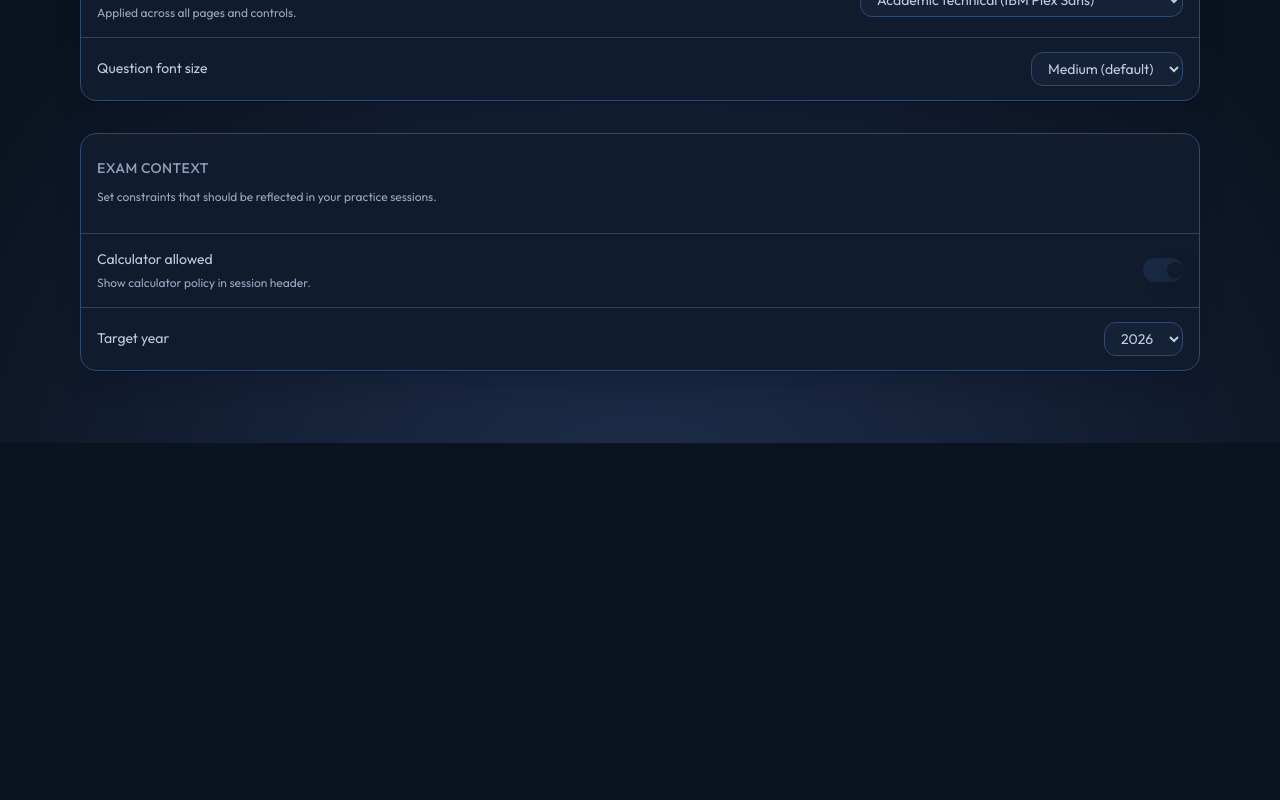
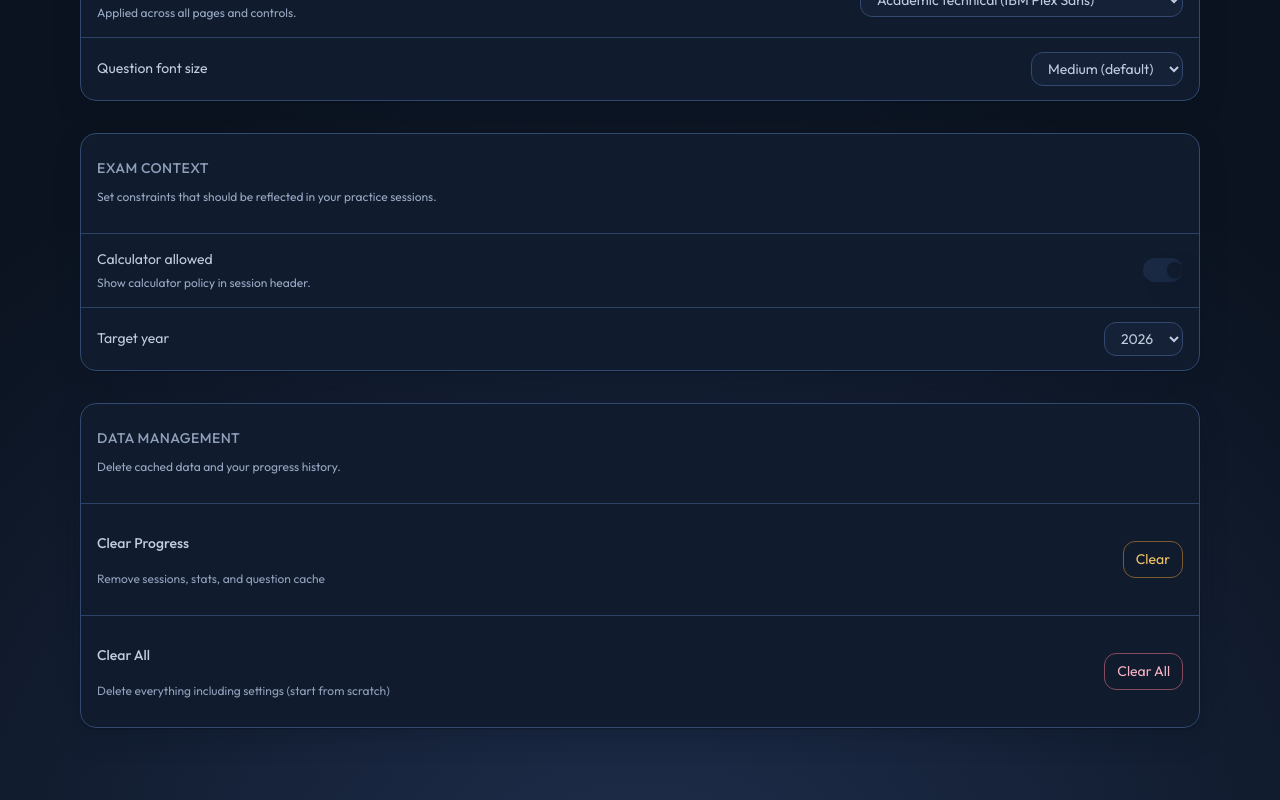
Before and after one commit to oJezler-git/esat-practice, a React (Vite) app in the folder esat-practice-website/: page /settings in a window 1280 px wide. Shown: the part 1050-1850 px from the top of the page. Before the commit the page ends 1493 px from the top, so only its background shows below. Built offline with nearby package versions, Linux system fonts and the light colour scheme; a web font is replaced by a local one.

Commit message:
Add data management section with Clear All (GitHub-style confirmation) and Clear Progress options

```diff
--- /dev/null
+++ b/esat-practice-website/src/components/DataManagementSection.tsx
@@ -0,0 +1,177 @@
+import { useState } from "react";
+import { clearAllData, clearProgressData, generateConfirmationPhrase } from "../lib/dataManagement";
+
+export function DataManagementSection() {
+  const [showClearAllModal, setShowClearAllModal] = useState(false);
+  const [confirmationPhrase, setConfirmationPhrase] = useState("");
+  const [userInput, setUserInput] = useState("");
+  const [isClearing, setIsClearing] = useState(false);
+  const [message, setMessage] = useState<{ type: "success" | "error"; text: string } | null>(null);
+
+  function openClearAllModal() {
+    const phrase = generateConfirmationPhrase();
+    setConfirmationPhrase(phrase);
+    setUserInput("");
+    setMessage(null);
+    setShowClearAllModal(true);
+  }
+
+  function closeClearAllModal() {
+    setShowClearAllModal(false);
+    setConfirmationPhrase("");
+    setUserInput("");
+    setMessage(null);
+  }
+
+  async function handleClearAll() {
+    if (userInput !== confirmationPhrase) {
+      setMessage({ type: "error", text: "Confirmation phrase does not match" });
+      return;
+    }
+
+    setIsClearing(true);
+    try {
+      await clearAllData();
+      setMessage({ type: "success", text: "All data cleared. Reloading..." });
+      setTimeout(() => {
+        window.location.reload();
+      }, 1500);
+    } catch (error) {
+      setMessage({ type: "error", text: `Error: ${error instanceof Error ? error.message : "Unknown error"}` });
+      setIsClearing(false);
+    }
+  }
+
+  async function handleClearProgress() {
+    if (!window.confirm("Clear progress data? Sessions, stats, and question cache will be removed.")) {
+      return;
+    }
+
+    setIsClearing(true);
+    try {
+      await clearProgressData();
+      setMessage({ type: "success", text: "Progress data cleared. Reloading..." });
+      setTimeout(() => {
+        window.location.reload();
+      }, 1500);
+    } catch (error) {
+      setMessage({
+        type: "error",
+        text: `Error: ${error instanceof Error ? error.message : "Unknown error"}`,
+      });
+      setIsClearing(false);
+    }
+  }
+
+  return (
+    <section className="mb-8 border border-gray-200 rounded-xl bg-white overflow-hidden shadow">
+      <div className="px-4 py-3.5 border-b border-gray-100">
+        <h2 className="text-sm font-medium text-gray-500 uppercase tracking-wide">Data Management</h2>
+        <p className="text-xs text-gray-400 mt-1">Delete cached data and your progress history.</p>
+      </div>
+
+      <div className="divide-y divide-gray-100">
+        {/* Clear Progress */}
+        <div className="flex items-center justify-between gap-4 px-4 py-3.5">
+          <div>
+            <p className="text-sm font-medium text-gray-700">Clear Progress</p>
+            <p className="text-xs text-gray-500 mt-1">Remove sessions, stats, and question cache</p>
+          </div>
+          <button
+            type="button"
+            onClick={() => {
+              void handleClearProgress();
+            }}
+            disabled={isClearing}
+            className="px-3 py-1.5 text-sm border border-amber-200 text-amber-700 rounded-lg hover:bg-amber-50 transition-colors disabled:opacity-50 disabled:cursor-not-allowed"
+          >
+            Clear
+          </button>
+        </div>
+
+        {/* Clear All */}
+        <div className="flex items-center justify-between gap-4 px-4 py-3.5">
+          <div>
+            <p className="text-sm font-medium text-gray-700">Clear All</p>
+            <p className="text-xs text-gray-500 mt-1">
+              Delete everything including settings (start from scratch)
+            </p>
+          </div>
+          <button
+            type="button"
+            onClick={() => {
+              openClearAllModal();
+            }}
+            disabled={isClearing}
+            className="px-3 py-1.5 text-sm border border-red-200 text-red-700 rounded-lg hover:bg-red-50 transition-colors disabled:opacity-50 disabled:cursor-not-allowed"
+          >
+            Clear All
+          </button>
+        </div>
+      </div>
+
+      {/* Clear All Confirmation Modal */}
+      {showClearAllModal && (
+        <div className="fixed inset-0 bg-black bg-opacity-50 flex items-center justify-center z-50 p-4">
+          <div className="bg-white rounded-xl shadow-lg max-w-md w-full">
+            <div className="px-6 py-4 border-b border-gray-200">
+              <h3 className="text-lg font-medium text-gray-900">Clear everything?</h3>
+              <p className="text-sm text-gray-500 mt-1">
+                This will delete all your data, including settings. This action cannot be undone.
+              </p>
+            </div>
+
+            <div className="px-6 py-4 space-y-4">
+              <p className="text-sm text-gray-700">
+                Type the following to confirm: <span className="font-mono font-semibold text-red-600">{confirmationPhrase}</span>
+              </p>
+              <input
+                type="text"
+                value={userInput}
+                onChange={(e) => {
+                  setUserInput(e.target.value);
+                  setMessage(null);
+                }}
+                placeholder="Type confirmation phrase..."
+                className="w-full px-3 py-2 border border-gray-300 rounded-lg text-sm focus:outline-none focus:border-red-400"
+              />
+
+              {message && (
+                <div
+                  className={`px-3 py-2 rounded-lg text-sm ${
+                    message.type === "success"
+                      ? "bg-green-50 text-green-700 border border-green-200"
+                      : "bg-red-50 text-red-700 border border-red-200"
+                  }`}
+                >
+                  {message.text}
+                </div>
+              )}
+            </div>
+
+            <div className="px-6 py-3 border-t border-gray-200 flex gap-2 justify-end">
+              <button
+                type="button"
+                onClick={closeClearAllModal}
+                disabled={isClearing}
+                className="px-4 py-2 text-sm border border-gray-200 rounded-lg text-gray-700 hover:bg-gray-50 transition-colors disabled:opacity-50"
+              >
+                Cancel
+              </button>
+              <button
+                type="button"
+                onClick={() => {
+                  void handleClearAll();
+                }}
+                disabled={userInput !== confirmationPhrase || isClearing}
+                className="px-4 py-2 text-sm bg-red-600 text-white rounded-lg hover:bg-red-700 transition-colors disabled:bg-red-300 disabled:cursor-not-allowed"
+              >
+                {isClearing ? "Clearing..." : "Clear All"}
+              </button>
+            </div>
+          </div>
+        </div>
+      )}
+    </section>
+  );
+}
--- /dev/null
+++ b/esat-practice-website/src/lib/dataManagement.ts
@@ -0,0 +1,94 @@
+/**
+ * Data management utilities for clearing user data
+ */
+
+export interface ClearDataOptions {
+  indexedDb?: boolean;
+  localStorage?: boolean;
+  sessions?: boolean;
+  stats?: boolean;
+}
+
+/**
+ * Clears all user data (nuclear option)
+ */
+export async function clearAllData(): Promise<void> {
+  // Delete IndexedDB
+  const dbs = await indexedDB.databases();
+  for (const db of dbs) {
+    if (db.name) {
+      indexedDB.deleteDatabase(db.name);
+    }
+  }
+
+  // Clear localStorage
+  localStorage.clear();
+
+  // Clear session storage
+  sessionStorage.clear();
+}
+
+/**
+ * Clear only progress/session data, keep settings
+ */
+export async function clearProgressData(): Promise<void> {
+  // Delete IndexedDB
+  const dbs = await indexedDB.databases();
+  for (const db of dbs) {
+    if (db.name) {
+      indexedDB.deleteDatabase(db.name);
+    }
+  }
+
+  // Remove specific localStorage keys (progress, sessions, stats)
+  const keysToRemove = [
+    "esat-practice:question-data-state",
+    "esat-practice:sessions",
+    "esat-practice:stats",
+  ];
+
+  keysToRemove.forEach((key) => {
+    localStorage.removeItem(key);
+  });
+
+  // Clear session storage
+  sessionStorage.clear();
+}
+
+/**
+ * Generate random confirmation phrase (3 words)
+ */
+const WORDS = [
+  "alpha",
+  "bravo",
+  "charlie",
+  "delta",
+  "echo",
+  "foxtrot",
+  "golf",
+  "hotel",
+  "india",
+  "juliet",
+  "kilo",
+  "lima",
+  "mike",
+  "november",
+  "oscar",
+  "papa",
+  "quebec",
+  "romeo",
+  "sierra",
+  "tango",
+  "uniform",
+  "victor",
+  "whiskey",
+  "xray",
+  "yankee",
+  "zulu",
+];
+
+export function generateConfirmationPhrase(): string {
+  return Array.from({ length: 3 })
+    .map(() => WORDS[Math.floor(Math.random() * WORDS.length)])
+    .join(" ");
+}
--- a/esat-practice-website/src/pages/settings/index.tsx
+++ b/esat-practice-website/src/pages/settings/index.tsx
@@ -1,6 +1,7 @@
 import type { ReactNode } from "react";
 import { useSettingsStore } from "../../lib/settingsStore";
 import type { UserSettings } from "../../types/settings";
+import { DataManagementSection } from "../../components/DataManagementSection";
 
 function getTargetYearOptions(targetYear: number): { value: string; label: string }[] {
   const years = [targetYear - 1, targetYear, targetYear + 1];
@@ -163,6 +164,8 @@ export default function Settings() {
           />
         </Field>
       </Section>
+
+      <DataManagementSection />
     </div>
   );
 }
```
